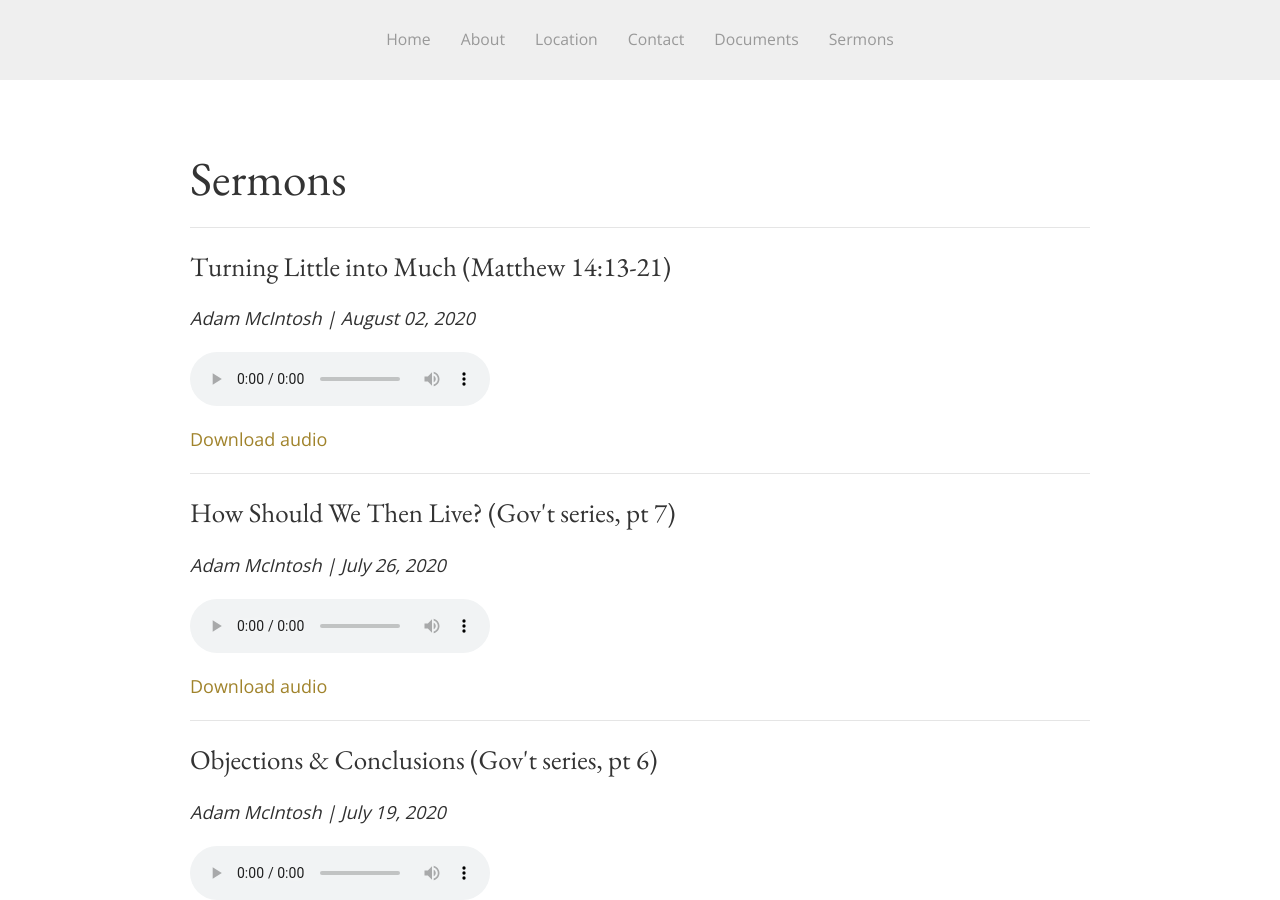
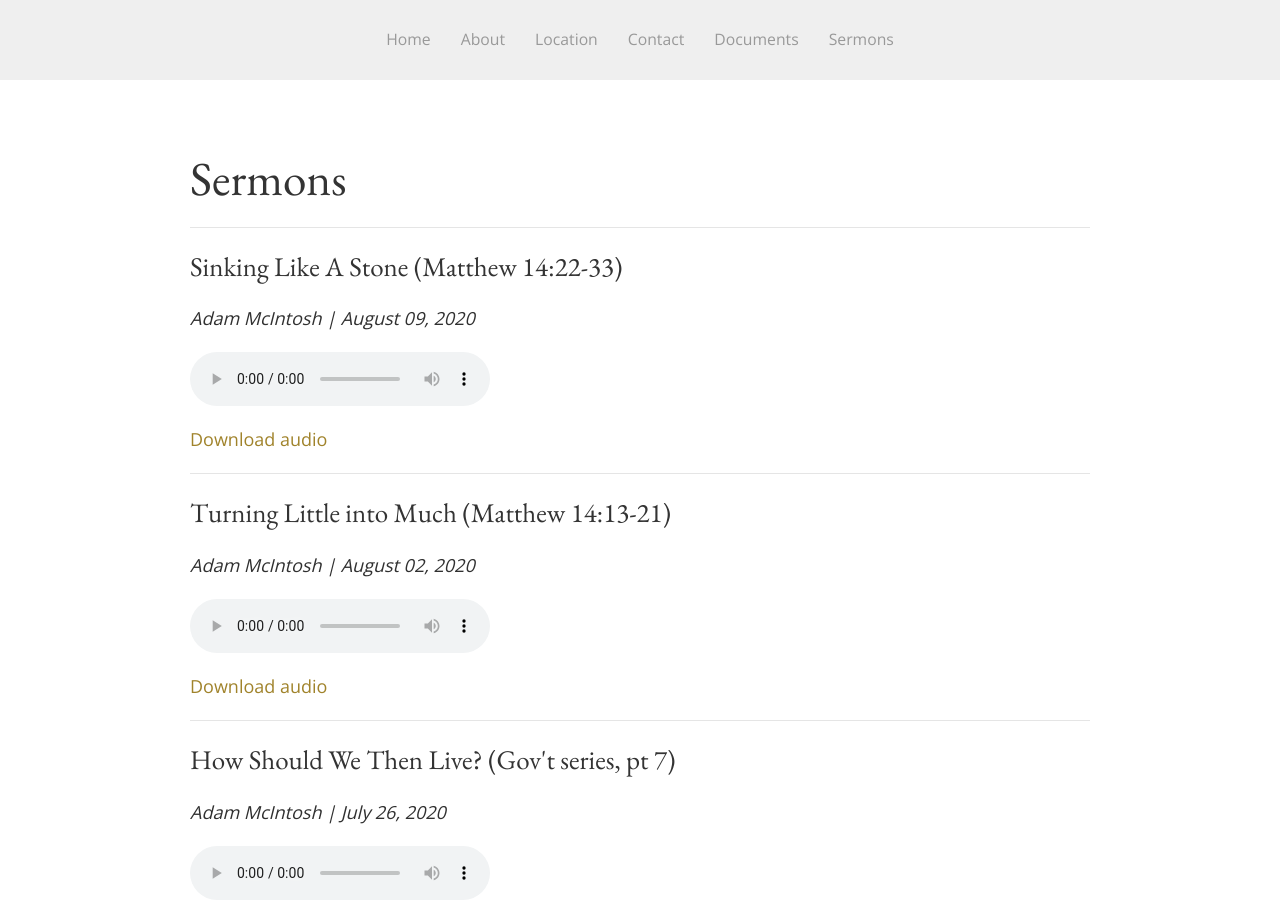
Before and after one commit to SaintDavidsChurch/website, a Jekyll site: the page built from sermons.html, in a window 1280 px wide and 900 px high. Built offline with Jekyll 4.4.1, drawn with Linux system fonts in a browser that asks for light colours.

Commit message:
Updated by InferCMS

```diff
--- a/_data/sermons.yml
+++ b/_data/sermons.yml
@@ -134,3 +134,7 @@
   date: '2020-08-02'
   preacher: Adam McIntosh
   audio_file: https://saintdavids.church/assets/sermons/2020/August/Adam-McIntosh_August2-2020_Matt14.13-21.mp3
+- title: Sinking Like A Stone (Matthew 14:22-33)
+  date: '2020-08-09'
+  preacher: Adam McIntosh
+  audio_file: https://saintdavids.church/assets/sermons/2020/August/Adam-McIntosh_August9-2020_Matt14.22-33.mp3
```
